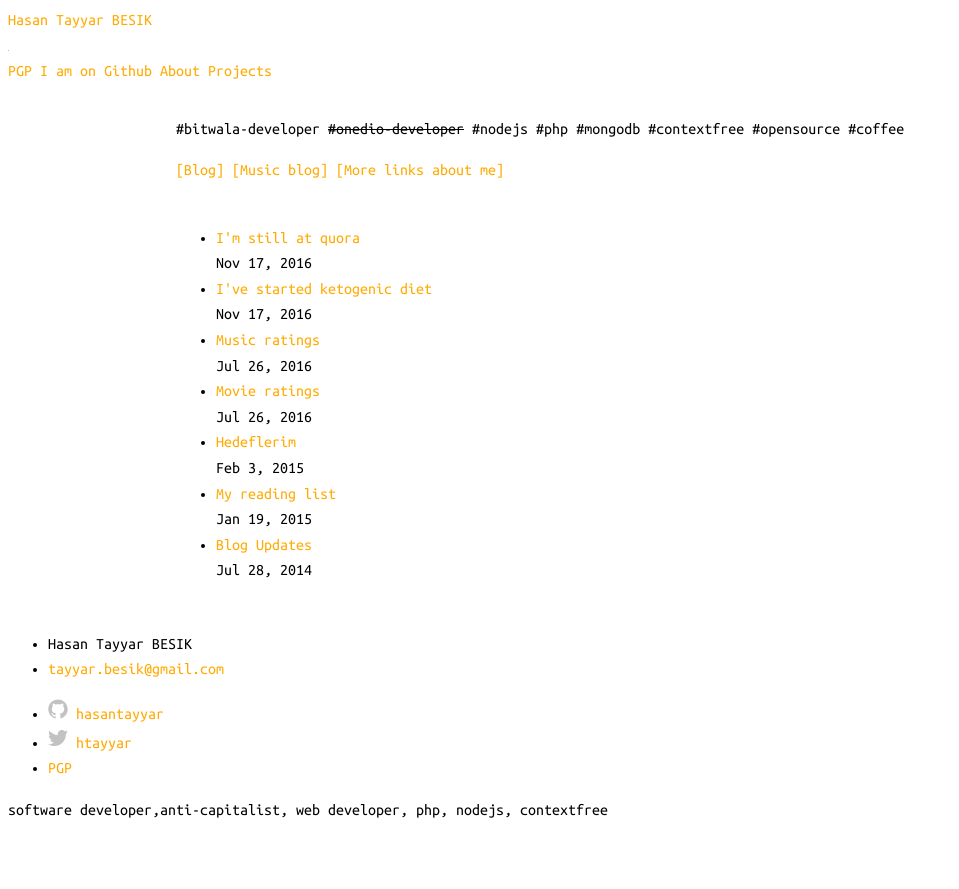
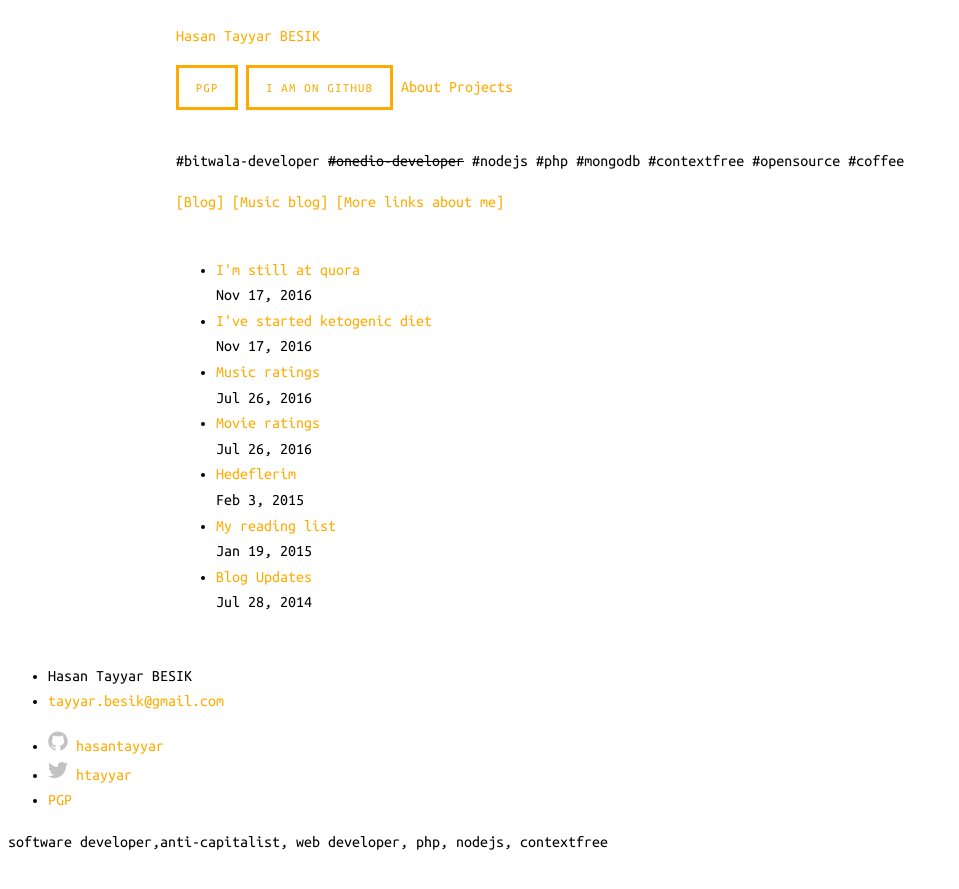
Before and after one commit to hasantayyar/hasantayyar.net, a Jekyll site: the page built from index.html, in a window 1280 px wide. Shown: the top 889 px of the page, without its empty margins (0-959 px from the left). Built offline with Jekyll 4.4.1, drawn with Linux system fonts in a browser that asks for light colours; Markdown is read by kramdown in place of the engine named in the settings.

Commit message:
Update header.html

```diff
--- a/_includes/header.html
+++ b/_includes/header.html
@@ -1,11 +1,9 @@
-<header class="site-header">
-
-  <div class="wrap">
+<header class="c">
 
     <a class="site-title" href="{{ site.baseurl }}/">{{ site.title }}</a>
 
     <nav class="site-nav">
-      <a href="#" class="menu-icon" style="width:1px; height:1px; display:inline-block" >
+      <a href="#" style="width:1px; height:1px; display:inline-block" >
         <svg version="1.1" xmlns="http://www.w3.org/2000/svg" xmlns:xlink="http://www.w3.org/1999/xlink" x="0px" y="0px"
            viewBox="0 0 18 15" enable-background="new 0 0 18 15" xml:space="preserve">
           <path fill="#505050" d="M18,1.484c0,0.82-0.665,1.484-1.484,1.484H1.484C0.665,2.969,0,2.304,0,1.484l0,0C0,0.665,0.665,0,1.484,0
@@ -16,15 +14,14 @@
             c0-0.82,0.665-1.484,1.484-1.484h15.031C17.335,12.031,18,12.696,18,13.516L18,13.516z"/>
         </svg>
       </a>
-      <div class="trigger">
-	<a href="https://keybase.io/hasantayyar/pgp_keys.asc?fingerprint=87c523aa47f53e0dd12b77c1c9d4520f8cac8931">PGP</a>
-	<a href="https://github.com/hasantayyar" class="page-link github" rel="me">I am on Github</a>
+      <div>
+	<a class='btn' href="https://keybase.io/hasantayyar/pgp_keys.asc?fingerprint=87c523aa47f53e0dd12b77c1c9d4520f8cac8931">PGP</a>
+	<a class='btn' href="https://github.com/hasantayyar" class="page-link github" rel="me">I am on Github</a>
         {% for page in site.pages %}
           {% if page.title %}<a class="page-link" href="{{ page.url | prepend: site.baseurl }}">{{ page.title }}</a>{% endif %}
         {% endfor %}
       </div>
     </nav>
 
-  </div>
 
 </header>
```
